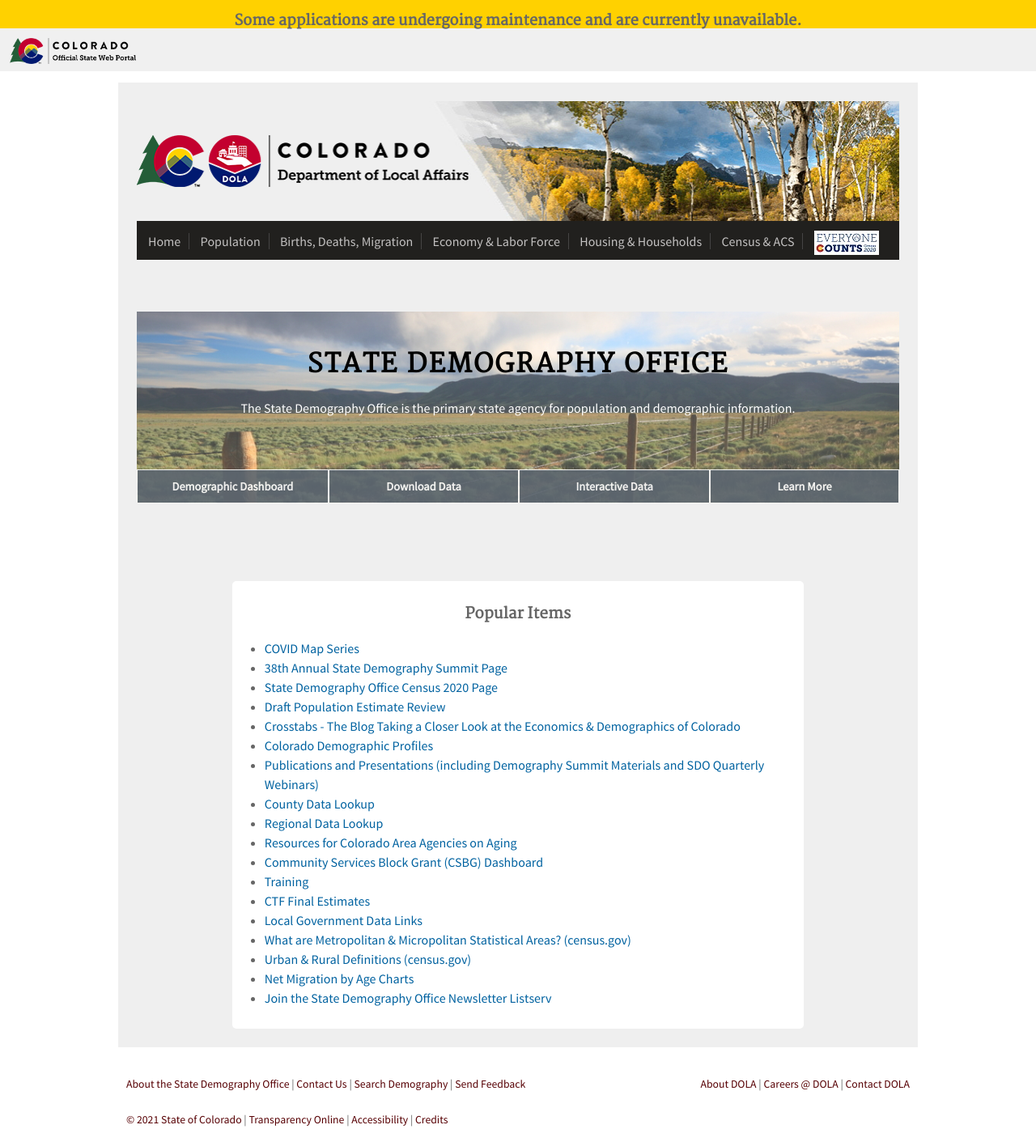
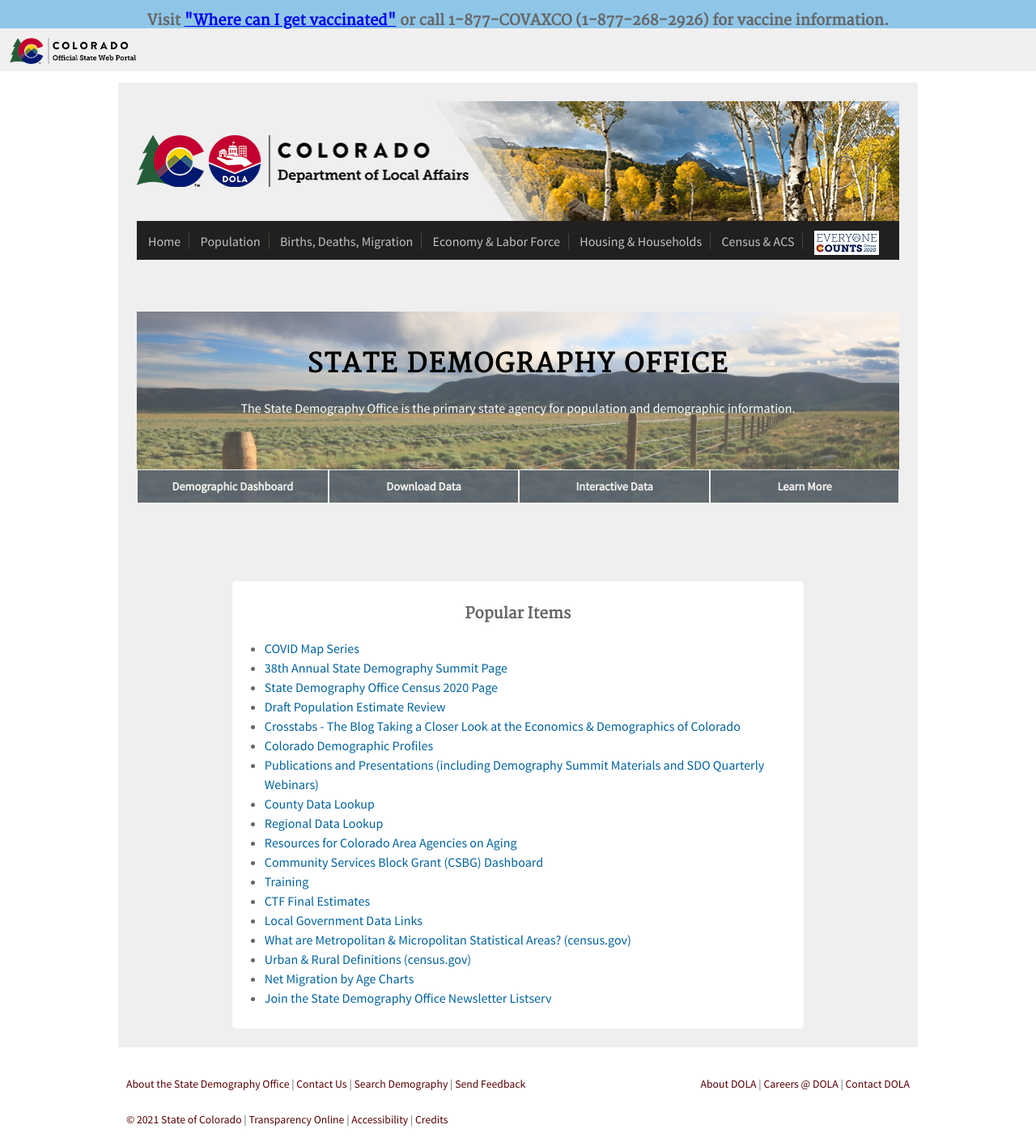
Before and after one commit to TBleess/Website_New, a Jekyll site: the page built from pages/0_Homepage_and_Footer_Links/index.md, in a window 1280 px wide. Shown: the whole page at 81% size. Built offline with Jekyll 4.4.1, drawn with Linux system fonts in a browser that asks for light colours.

Commit message:
New top bar

```diff
--- a/_includes/_top-bar.html
+++ b/_includes/_top-bar.html
@@ -1,8 +1,6 @@
-<div class="alert__bar--covid-19" style="text-color:black;text-align:center;font-size:12px">
-    <h2 style="background-color:#ffd100">
-      <a>
-      Some applications are undergoing maintenance and are currently unavailable.
-      </a>
+<div class="alert__bar--covid-19" style="text-color:black;font-size:12px;">
+    <h2 style="background-color:#8fc6e8;text-align:center;">
+      Visit <a href="https://covid19.colorado.gov/for-coloradans/vaccine/where-can-i-get-vaccinated">"Where can I get vaccinated"</a> or call 1-877-COVAXCO (1-877-268-2926) for vaccine information.
     </h2>
   </div>
 <div id="top-bar-wrapper" style="overflow:hidden;">
```
